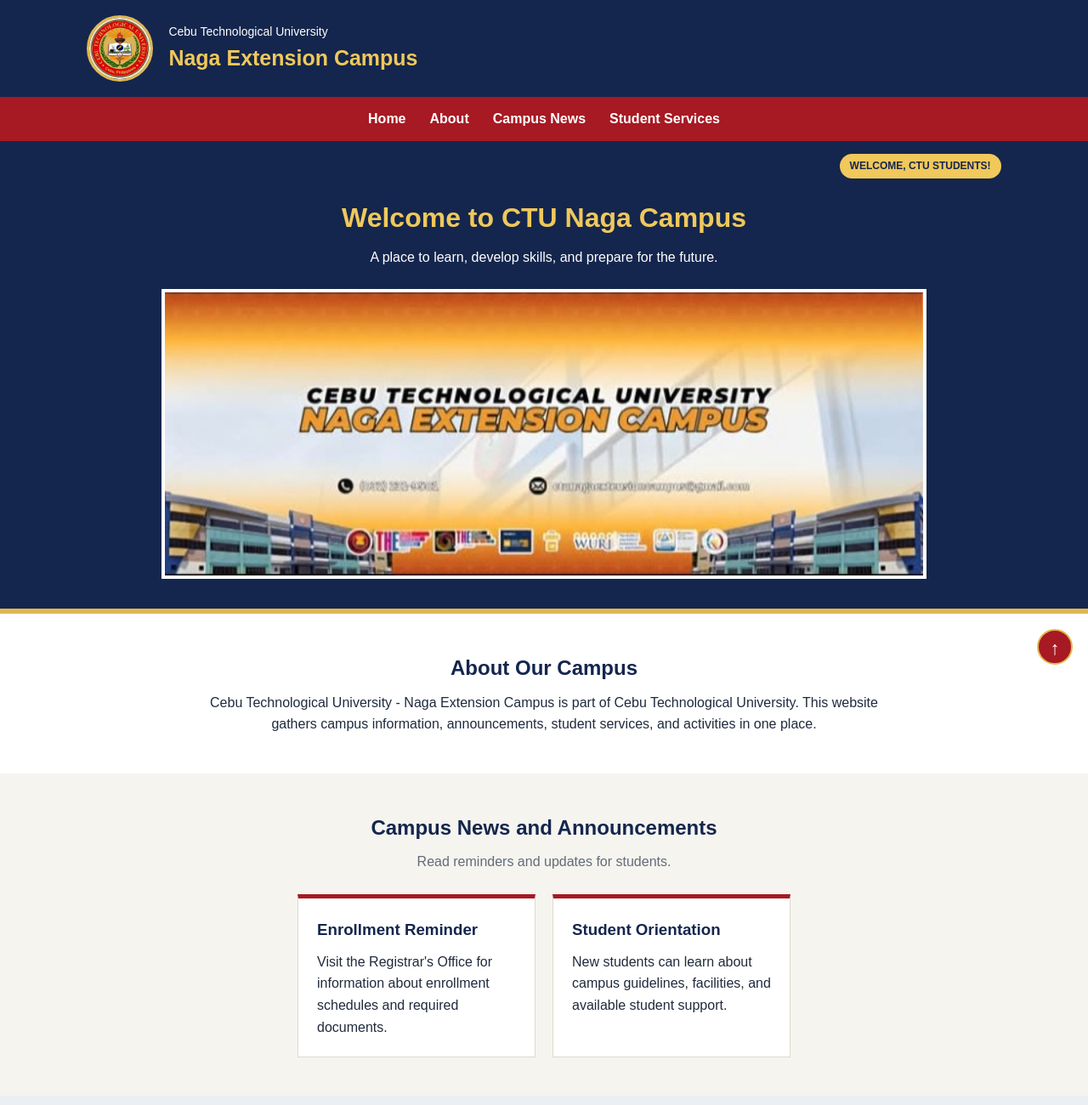
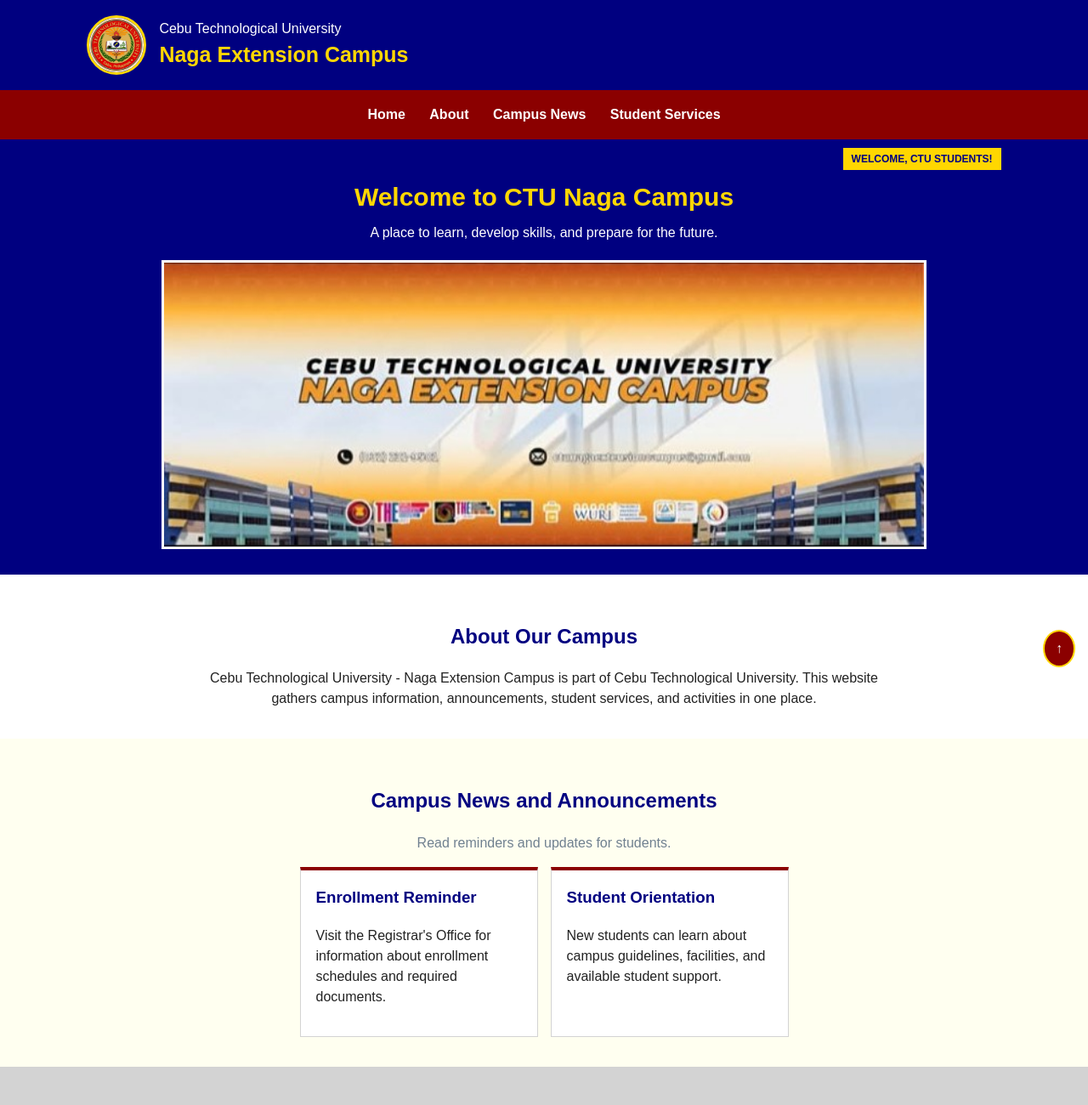
Before and after one commit to villanuevayanmar/project, a plain HTML site: page index.html in a window 1280 px wide. Shown: the top 1300 px of the page at 85% size. Drawn offline with Linux system fonts and the light colour scheme.

Commit message:
Simplify website styling

```diff
--- a/style.css
+++ b/style.css
@@ -1,38 +1,27 @@
-/* Main colors: change them here instead of remembering color codes. */
+/* Main colors */
 :root {
-    --cream: #f5f4ef;
-    --dark-navy: #202b3d;
-    --navy: #14264d;
-    --red: #a71923;
-    --gold: #e0b84f;
-    --bright-gold: #f0c85b;
-    --slate-gray: #626b78;
-    --border-beige: #ded9cc;
-    --light-gray: #ebeef3;
-    --muted-gold: #d2a638;
+    --navy: navy;
+    --red: darkred;
+    --gold: gold;
+    --background: ivory;
 }
 
-/* Use the same box-sizing rule for every element. */
+/* Basic page style */
 * {
     box-sizing: border-box;
-}
-
-/* Page settings */
-html {
-    scroll-behavior: smooth;
 }
 
 body {
     margin: 0;
     font-family: Arial, sans-serif;
-    background-color: var(--cream);
-    color: var(--dark-navy);
-    line-height: 1.6;
+    background: var(--background);
+    color: #222;
+    line-height: 1.5;
 }
 
 /* Header */
 header {
-    background-color: var(--navy);
+    background: var(--navy);
     color: white;
     padding: 18px 8%;
 }
@@ -40,78 +29,73 @@ header {
 .header-content {
     display: flex;
     align-items: center;
-    gap: 18px;
+    gap: 15px;
 }
 
 .header-content img {
-    width: 78px;
-    height: 78px;
+    width: 70px;
+    height: 70px;
+    border: 3px solid var(--gold);
     border-radius: 50%;
-    border: 3px solid var(--gold);
 }
 
-.header-content p {
+.header-content p,
+.header-content h1 {
     margin: 0;
-    font-size: 14px;
 }
 
 .header-content h1 {
-    margin: 0;
-    color: var(--bright-gold);
+    color: var(--gold);
     font-size: 25px;
 }
 
 /* Navigation */
 nav {
-    position: static;
-    background-color: var(--red);
-    padding: 13px 8%;
-    display: flex;
-    justify-content: center;
-    flex-wrap: wrap;
-    gap: 28px;
+    background: var(--red);
+    padding: 12px;
+    text-align: center;
 }
 
 nav a {
+    display: inline-block;
+    margin: 5px 12px;
     color: white;
     text-decoration: none;
     font-weight: bold;
 }
 
 nav a:hover {
-    color: var(--bright-gold);
+    color: var(--gold);
 }
 
 /* Welcome section */
 .welcome {
     position: relative;
-    background-color: var(--navy);
+    padding: 45px 8% 30px;
+    background: var(--navy);
     color: white;
     text-align: center;
-    padding: 65px 8% 35px;
-    border-bottom: 6px solid var(--gold);
+}
+
+.welcome h2 {
+    margin: 0 0 8px;
+    color: var(--gold);
+    font-size: 30px;
+}
+
+.welcome p {
+    margin: 0 0 20px;
 }
 
 .welcome-label {
     position: absolute;
-    top: 15px;
+    top: 10px;
     right: 8%;
+    padding: 4px 10px;
+    background: var(--gold);
     color: var(--navy);
-    background-color: var(--bright-gold);
-    padding: 5px 12px;
-    border-radius: 15px;
     font-size: 12px;
     font-weight: bold;
-}
-
-.welcome h2 {
-    margin: 0 0 8px;
-    color: var(--bright-gold);
-    font-size: 32px;
-}
-
-.welcome p {
-    margin: 0 auto 25px;
 }
 
 .campus-banner {
@@ -119,127 +103,111 @@ nav a:hover {
     width: 100%;
     max-width: 900px;
     height: auto;
-    margin: 0 auto;
-    border: 4px solid white;
+    margin: auto;
+    border: 3px solid white;
 }
 
-/* About, news, services, and events */
+/* Main sections */
 .section {
-    padding: 45px 8%;
+    padding: 35px 8%;
     text-align: center;
 }
 
 .section h2 {
-    margin: 0 0 8px;
     color: var(--navy);
 }
 
 .section-description {
-    margin: 0 0 25px;
-    color: var(--slate-gray);
+    color: slategray;
 }
 
 .about {
-    background-color: white;
+    background: white;
 }
 
 .about p {
     max-width: 800px;
-    margin: 0 auto;
+    margin: auto;
 }
 
-/* Cards */
+/* News, services, and event cards */
 .card-container {
     display: flex;
     justify-content: center;
     flex-wrap: wrap;
-    gap: 20px;
+    gap: 15px;
 }
 
 .card {
     width: 280px;
-    padding: 22px;
-    border: 1px solid var(--border-beige);
-    border-top: 5px solid var(--red);
-    background-color: white;
+    padding: 18px;
+    border: 1px solid lightgray;
+    border-top: 4px solid var(--red);
+    background: white;
     text-align: left;
 }
 
 .card h3 {
-    margin: 0 0 10px;
+    margin-top: 0;
     color: var(--navy);
 }
 
-.card p {
-    margin: 0;
-}
-
 .services {
-    background-color: var(--light-gray);
+    background: lightgray;
 }
 
 .services .card {
-    border-top-color: var(--muted-gold);
+    border-top-color: var(--gold);
 }
 
-.card .event-note {
-    margin-top: 14px;
+.event-note {
+    margin-top: 12px;
     color: var(--red);
     font-weight: bold;
-    font-size: 14px;
 }
 
 /* Footer */
 footer {
-    background-color: var(--navy);
+    padding: 20px;
+    background: var(--navy);
     color: white;
     text-align: center;
-    padding: 25px 15px;
 }
 
 footer p {
     margin: 4px;
 }
 
-/* This button stays in the same screen position while scrolling. */
+/* Fixed button stays visible while scrolling */
 .back-to-top {
     position: fixed;
-    right: 18px;
-    bottom: 18px;
-    width: 42px;
-    height: 42px;
-    background-color: var(--red);
-    color: white;
-    text-align: center;
-    line-height: 42px;
-    text-decoration: none;
+    right: 15px;
+    bottom: 15px;
+    padding: 8px 13px;
     border: 2px solid var(--gold);
     border-radius: 50%;
-    font-size: 22px;
+    background: var(--red);
+    color: white;
+    text-decoration: none;
 }
 
-/* Change a few sizes when the screen is 600px wide or smaller. */
+/* Mobile layout */
 @media (max-width: 600px) {
+    header {
+        padding: 15px 5%;
+    }
+
+    .header-content img {
+        width: 60px;
+        height: 60px;
+    }
+
     .header-content h1 {
         font-size: 19px;
     }
 
-    .header-content img {
-        width: 65px;
-        height: 65px;
-    }
-
-    nav {
-        gap: 12px;
-        padding: 12px 5%;
-    }
-
-    nav a {
-        font-size: 14px;
-    }
-
     .welcome {
-        padding: 75px 5% 25px;
+        padding: 65px 5% 25px;
     }
 
     .welcome-label {
@@ -247,11 +215,11 @@ footer p {
     }
 
     .welcome h2 {
-        font-size: 25px;
+        font-size: 24px;
     }
 
     .section {
-        padding: 35px 5%;
+        padding: 30px 5%;
     }
 
     .card {
```
